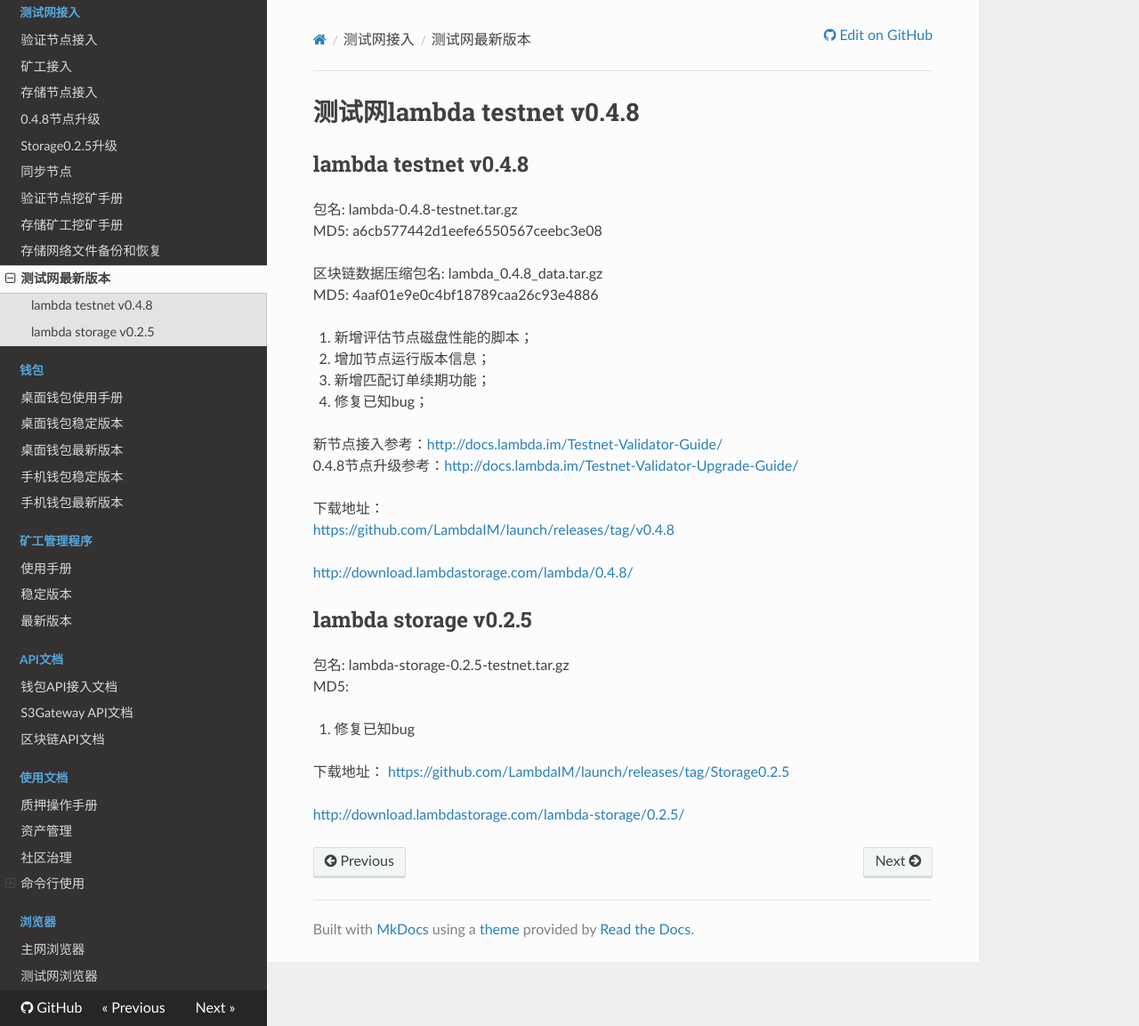
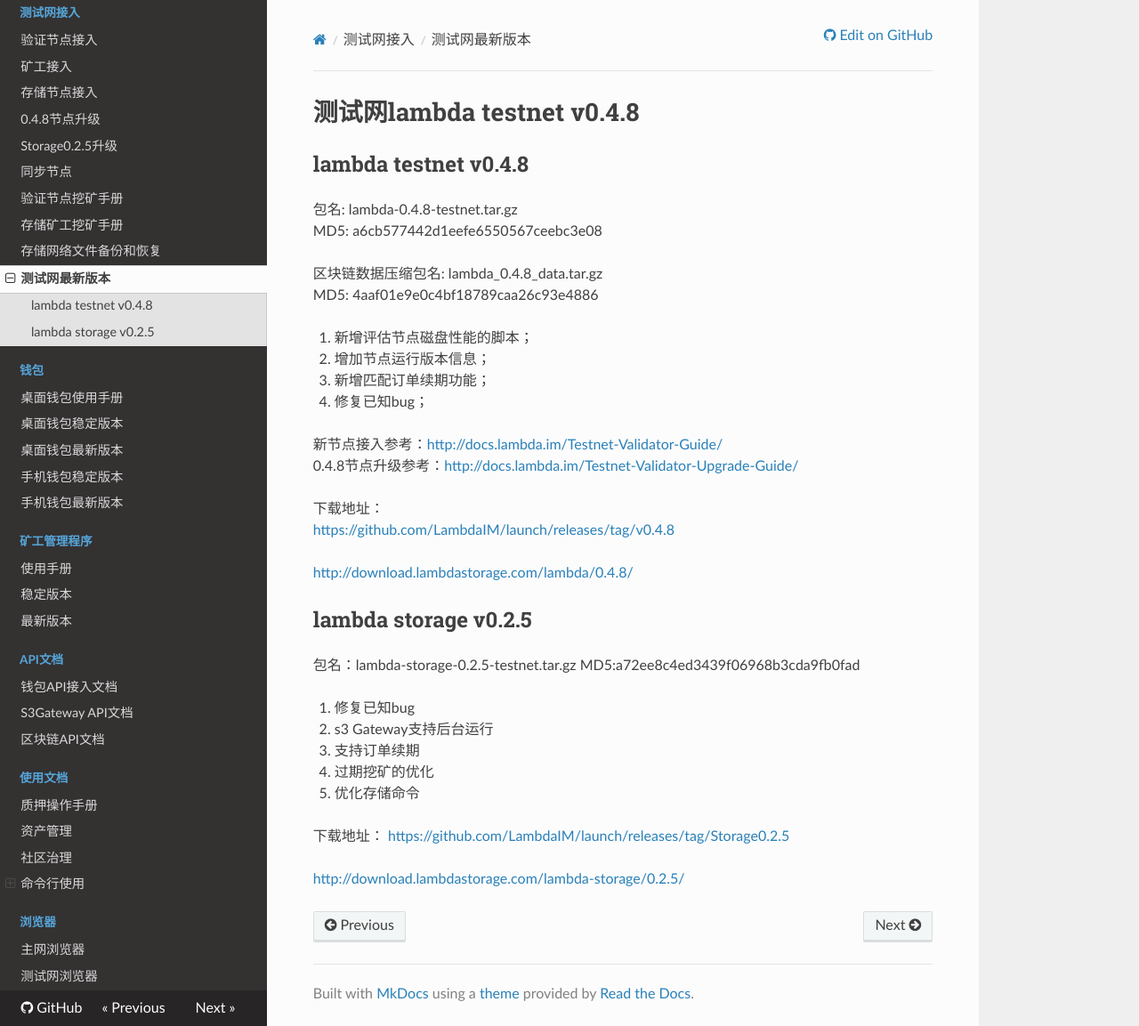
Before and after one commit to fireagainsmile/launch, an MkDocs documentation site: the page built from docs/version/TestnetLatest.md, in a window 1280 px wide and 1153 px high. Shown: the whole window at 89% size. Built offline with MkDocs 1.6.1, drawn with Linux system fonts in a browser that asks for light colours; nearby versions of some CDN libraries.

```diff
--- a/docs/version/TestnetLatest.md
+++ b/docs/version/TestnetLatest.md
@@ -23,10 +23,14 @@ MD5: 4aaf01e9e0c4bf18789caa26c93e4886
 [http://download.lambdastorage.com/lambda/0.4.8/](http://download.lambdastorage.com/lambda/0.4.8/)
 
 ## lambda storage v0.2.5
-包名: lambda-storage-0.2.5-testnet.tar.gz
-MD5:
+包名：lambda-storage-0.2.5-testnet.tar.gz
+MD5:a72ee8c4ed3439f06968b3cda9fb0fad
 
 1. 修复已知bug
+2. s3 Gateway支持后台运行
+3. 支持订单续期
+4. 过期挖矿的优化
+5. 优化存储命令
 
 下载地址：
 [https://github.com/LambdaIM/launch/releases/tag/Storage0.2.5](https://github.com/LambdaIM/launch/releases/tag/Storage0.2.5)
```
